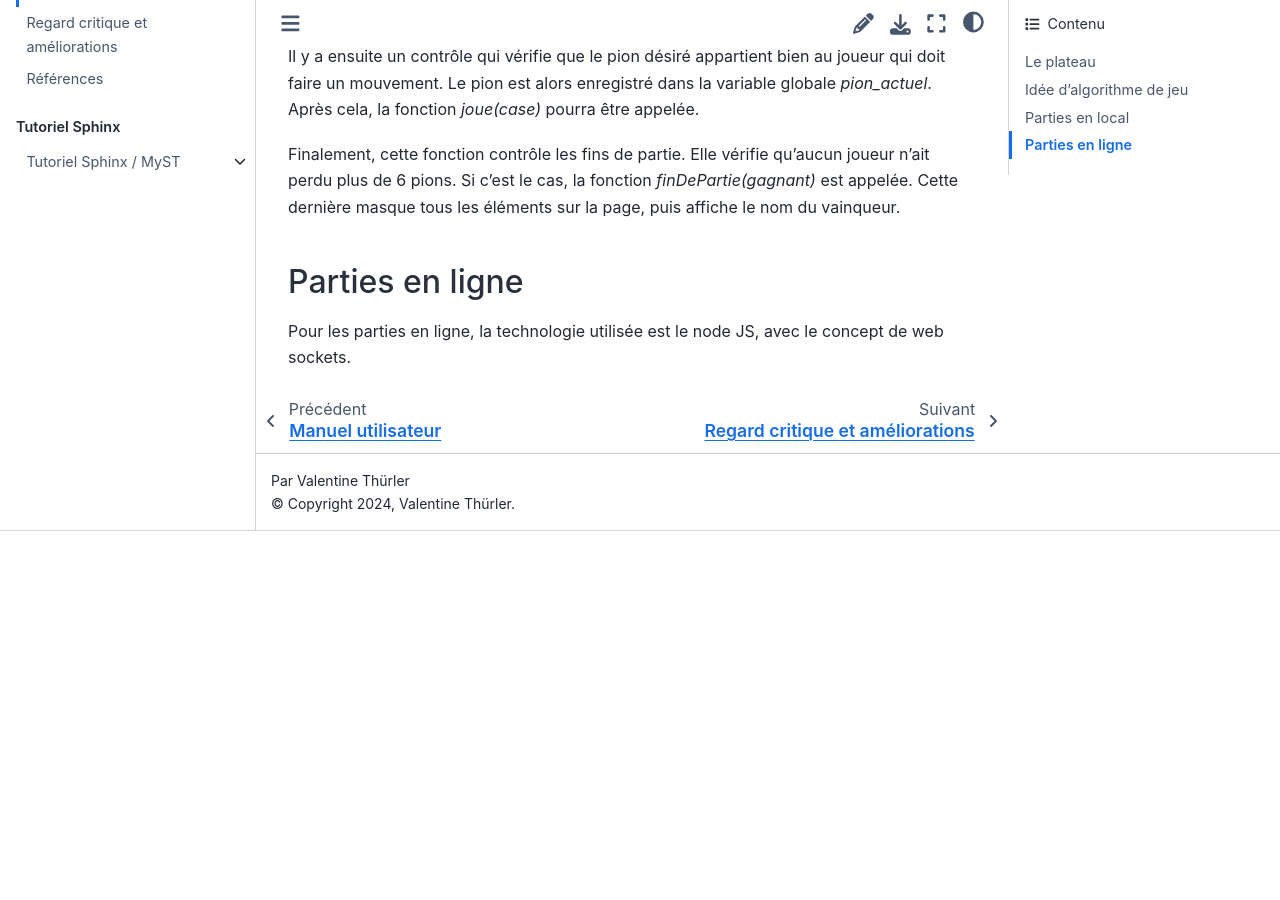
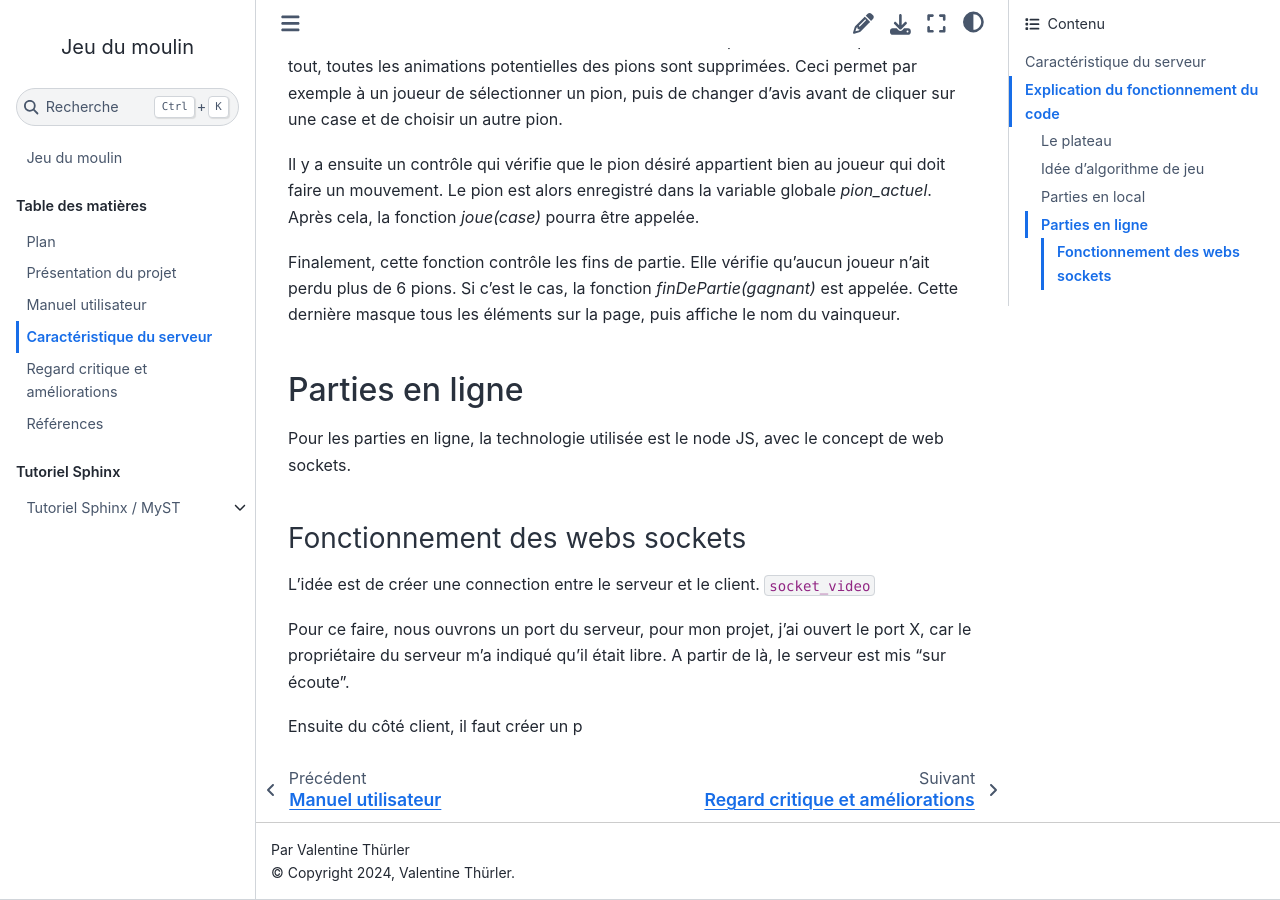
Before and after one commit to valentinethrlr/projet_moulin_documentation, a Sphinx documentation site: the page built from source/explication.md, in a window 1280 px wide and 900 px high, scrolled down 8275 px. Built offline with Sphinx 7.4.7 and the Sphinx Book theme 1.1.4, drawn with Linux system fonts in a browser that asks for light colours; cross-references to code outside the pages are shown as plain code; before the commit the page ends 8806 px from its top, so only the background shows below that; part of the change alters nothing that is shown; some of the changed text lies outside the part shown.

Commit message:
parties en ligne

```diff
--- a/source/explication.md
+++ b/source/explication.md
@@ -1,4 +1,8 @@
 (explication)=
+
+# Caractéristique du serveur
+
+Ce projet est directement codé sur un serveur physique Dell PowerEdge.
 
 # Explication du fonctionnement du code
 
@@ -174,3 +178,11 @@ Finalement, cette fonction contrôle les fins de partie. Elle vérifie qu'aucun
 ## Parties en ligne
 
 Pour les parties en ligne, la technologie utilisée est le node JS, avec le concept de web sockets.
+
+### Fonctionnement des webs sockets
+
+L'idée est de créer une connection entre le serveur et le client. {cite:p}`socket_video`
+
+Pour ce faire, nous ouvrons un port du serveur, pour mon projet, j'ai ouvert le port X, car le propriétaire du serveur m'a indiqué qu'il était libre. A partir de là, le serveur est mis "sur écoute".
+
+Ensuite du côté client, il faut créer un p
--- a/source/online.bib
+++ b/source/online.bib
@@ -8,148 +8,11 @@
   urldate      = {2024-03-17}
 }
 
-
-@online{parent:intro-sac-à-dos,
-  title        = {Le problème du sac à dos},
-  date         = {2020},
+@online{socket_video,
+  title        = {WebSockets in 100 Seconds & Beyond with Socket.io},
+  date         = {2021},
   organization = {Youtube},
-  author       = {Pierre Parent},
-  url          = {https://www.youtube.com/watch?v=HvAK6HxZ190},
-  urldate      = {2022-07-10}
+  author       = {Jeff Delaney},
+  url          = {https://www.youtube.com/watch?v=1BfCnjr_Vjg&t=135s},
+  urldate      = {2024-03-27}
 }
-
-
-@online{mitocw:6.006:lecture-19,
-  title        = {Lecture 19: Dynamic Programming I: Fibonacci, Shortest Paths},
-  date         = {14-01-2013},
-  organization = {MIT OpenCourseWare},
-  author       = {Erik Demaine},
-  url          = {https://www.youtube.com/watch?v=OQ5jsbhAv_M},
-  urldate      = {2022-07-01}
-}
-
-@online{mitocw:6.006:website,
-  title        = {Introduction to Algorithms},
-  date         = {2011},
-  organization = {MIT OpenCourseWare},
-  author       = {Erik Demaine and Srini Devadas},
-  url          = {https://ocw.mit.edu/courses/6-006-introduction-to-algorithms-fall-2011/},
-  urldate      = {2022-07-10}
-}
-
-
-
-@online{educativeio:01knapsack,
-  title        = {Demystifying the 0-1 knapsack problem: top solutions explained},
-  date         = {2020},
-  organization = {Educative, Inc},
-  author       = {Ryan Thelin},
-  url          = {https://www.educative.io/blog/0-1-knapsack-problem-dynamic-solution},
-  urldate      = {2022-07-10}
-}
-
-@online{educativeio:dp-knapsack,
-  title        = {0/1 Knapsack},
-  date         = {},
-  organization = {Educative, Inc},
-  author       = {},
-  url          = {https://www.educative.io/courses/grokking-dynamic-programming-patterns-for-coding-interviews/RM1BDv71V60},
-  urldate      = {2022-07-15}
-}
-
-
-
-@online{reducible:5-simple-steps-dynamic-programming,
-  title        = {5 Simple Steps for Solving Dynamic Programming Problems},
-  date         = {2020},
-  organization = {Youtube},
-  author       = {Reducible},
-  url          = {https://www.youtube.com/watch?v=aPQY__2H3tE},
-  urldate      = {2022-07-10}
-}
-
-
-@online{interstices,
-  title        = {Le problème du sac à dos},
-  date         = {2008},
-  organization = {Interstices},
-  author       = {Yifang Li and Yannick Kergosien and Jean-Charles Billaut},
-  url          = {https://interstices.info/le-probleme-du-sac-a-dos/},
-  urldate      = {2022-07-10}
-}
-
-
-@online{freecodecamp,
-  title        = {Demystifying Dynamic Programming},
-  date         = {2017},
-  organization = {Freecodecamp},
-  author       = {Alaina Kafkes},
-  url          = {https://www.freecodecamp.org/news/demystifying-dynamic-programming-3efafb8d4296},
-  urldate      = {2022-07-13}
-}
-
-@online{dev-to,
-  title        = {Dynamic Programming – 7 Steps to Solve any DP Interview Problem},
-  date         = {2018},
-  organization = {Dev Community},
-  author       = {Nikola Otasevic},
-  url          = {https://dev.to/nikolaotasevic/dynamic-programming--7-steps-to-solve-any-dp-interview-problem-3870},
-  urldate      = {2022-07-13}
-}
-
-@online{geeksforgeeks:dp1,
-  title        = {Overlapping Subproblems Property in Dynamic Programming | DP-1},
-  date         = {28-06-2022},
-  organization = {GeeksForGeeks},
-  author       = {GeeksForGeeks},
-  url          = {https://www.geeksforgeeks.org/overlapping-subproblems-property-in-dynamic-programming-dp-1/},
-  urldate      = {2022-07-13}
-}
-
-
-@online{geeksforgeeks:dp2,
-  title        = {Optimal Substructure Property in Dynamic Programming | DP-2},
-  date         = {13-06-2022},
-  organization = {GeeksForGeeks},
-  author       = {GeeksForGeeks},
-  url          = {https://www.geeksforgeeks.org/optimal-substructure-property-in-dynamic-programming-dp-2/},
-  urldate      = {2022-07-13}
-}
-
-@online{medium:basecs:dp,
-  title        = {Less Repetition, More Dynamic Programming},
-  date         = {13-06-2022},
-  organization = {Medium},
-  author       = {Vaidehi Joshi},
-  url          = {https://medium.com/basecs/less-repetition-more-dynamic-programming-43d29830a630},
-  urldate      = {2022-07-13}
-}
-
-@online{github:likr:test-instances,
-  title        = {Test instances for knapsack problems},
-  date         = {2019},
-  organization = {GitHub},
-  author       = {likr},
-  url          = {https://github.com/likr/kplib},
-  urldate      = {2022-07-13}
-}
-
-
-
-@online{johnyortega:test-instances,
-  title        = {Instances of 0/1 Knapsack Problem},
-  date         = {},
-  organization = {Universidad del Cauca},
-  author       = {Johny Ortega},
-  url          = {http://artemisa.unicauca.edu.co/~johnyortega/instances_01_KP/},
-  urldate      = {2022-07-13}
-}
-
-@online{jburkardt:test-instances,
-  title        = {Data for the 01 Knapsack Problem},
-  date         = {},
-  organization = {Florida State University, Department of Scientific Computing},
-  author       = {John Burkardt},
-  url          = {https://people.sc.fsu.edu/~jburkardt/datasets/knapsack_01/knapsack_01.html},
-  urldate      = {2022-07-13}
-}
```
